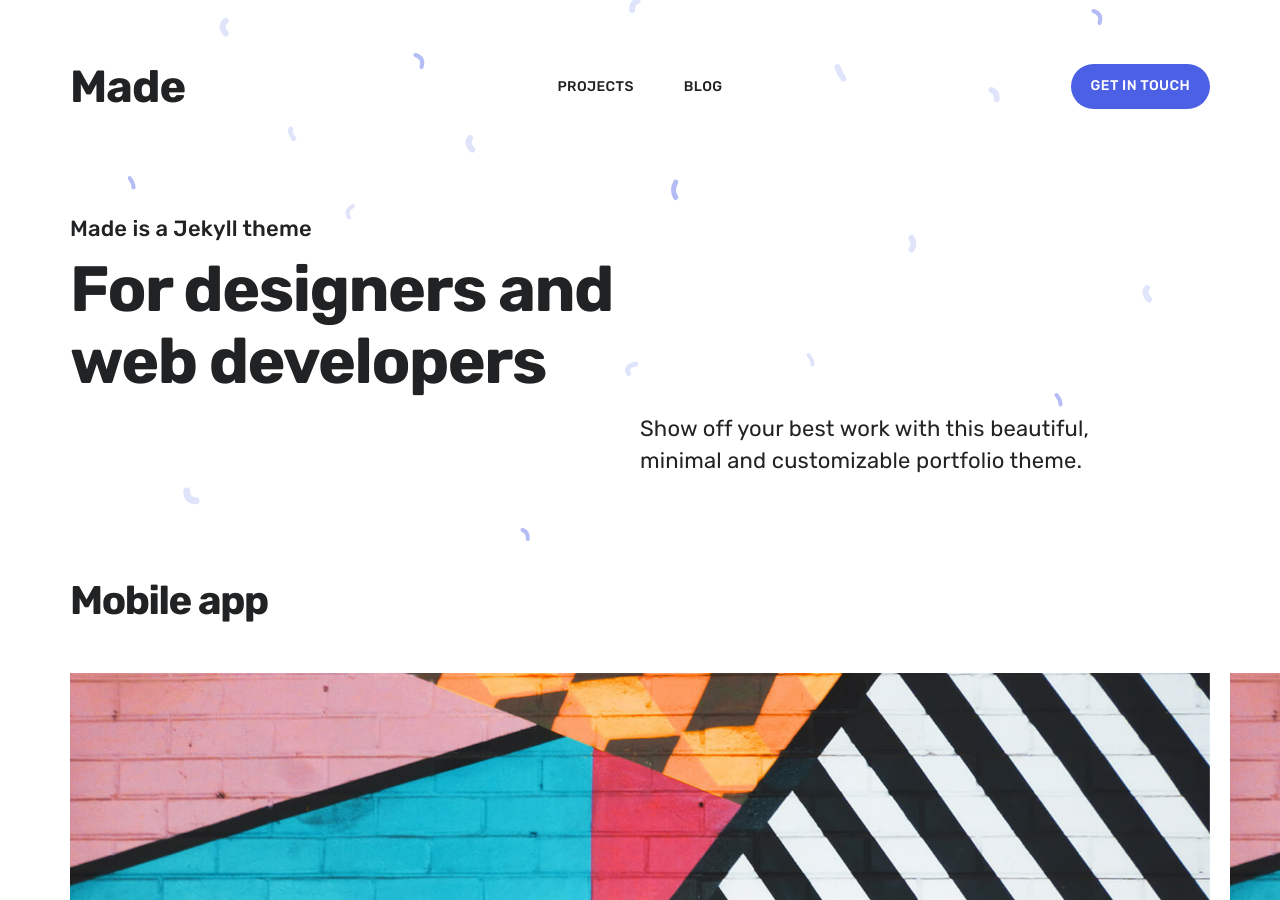
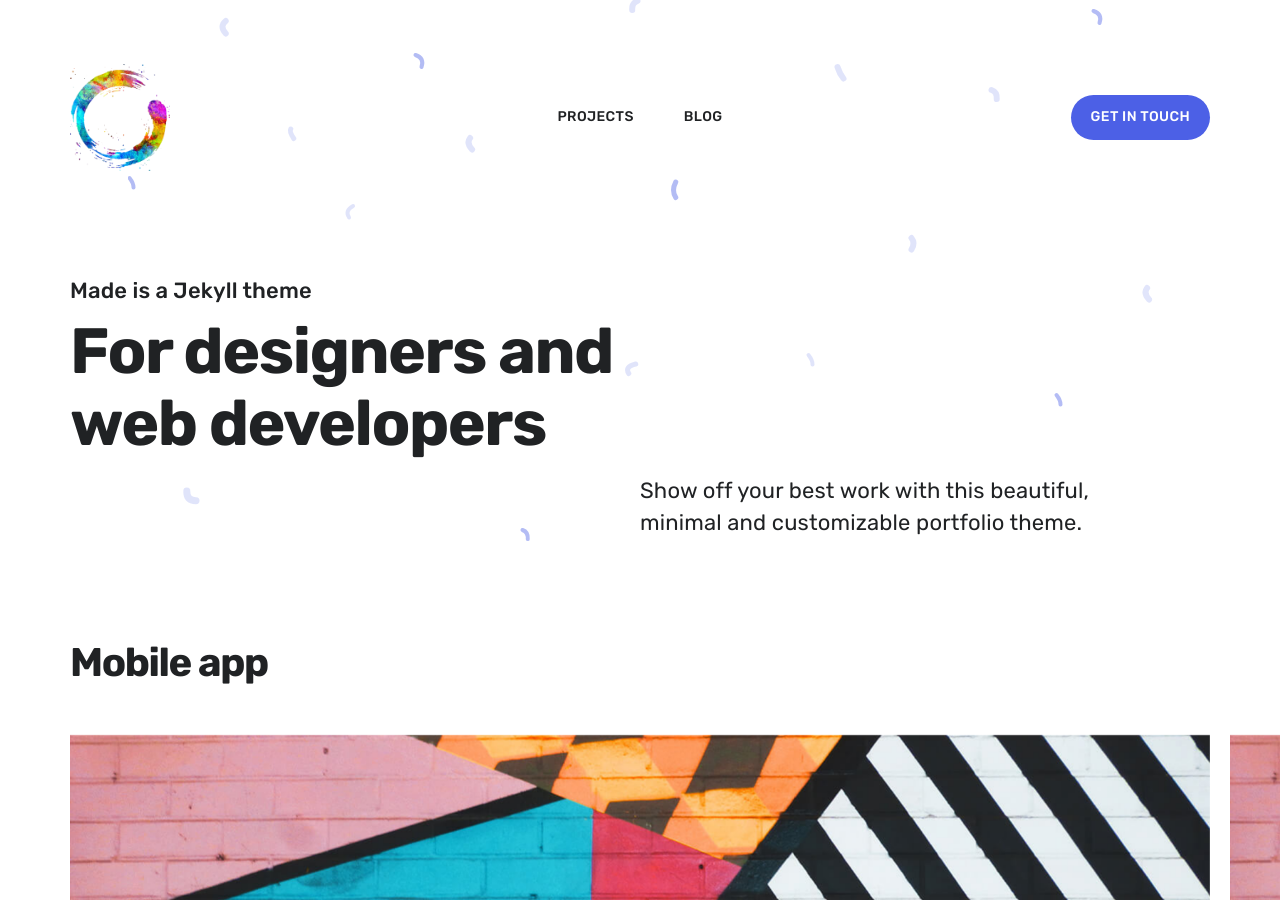
Before and after one commit to sekaizato/BADS7105-CRM, a Jekyll site: the page built from index.html, in a window 1280 px wide and 900 px high. Built offline with Jekyll 4.4.1, drawn with Linux system fonts in a browser that asks for light colours; nearby versions of some CDN libraries.

Commit message:
Update Logo Icon to Local

```diff
--- a/_data/settings.yml
+++ b/_data/settings.yml
@@ -3,7 +3,7 @@ basic_settings:
   favicon_image: /images/favicon.png
 
 header_settings:
-  logo_image:
+  logo_image: /images/zatori_color.png
   logo_width: 100
 
 menu_settings:
```
Also changed, not shown: images/zatori_color.png (added).
